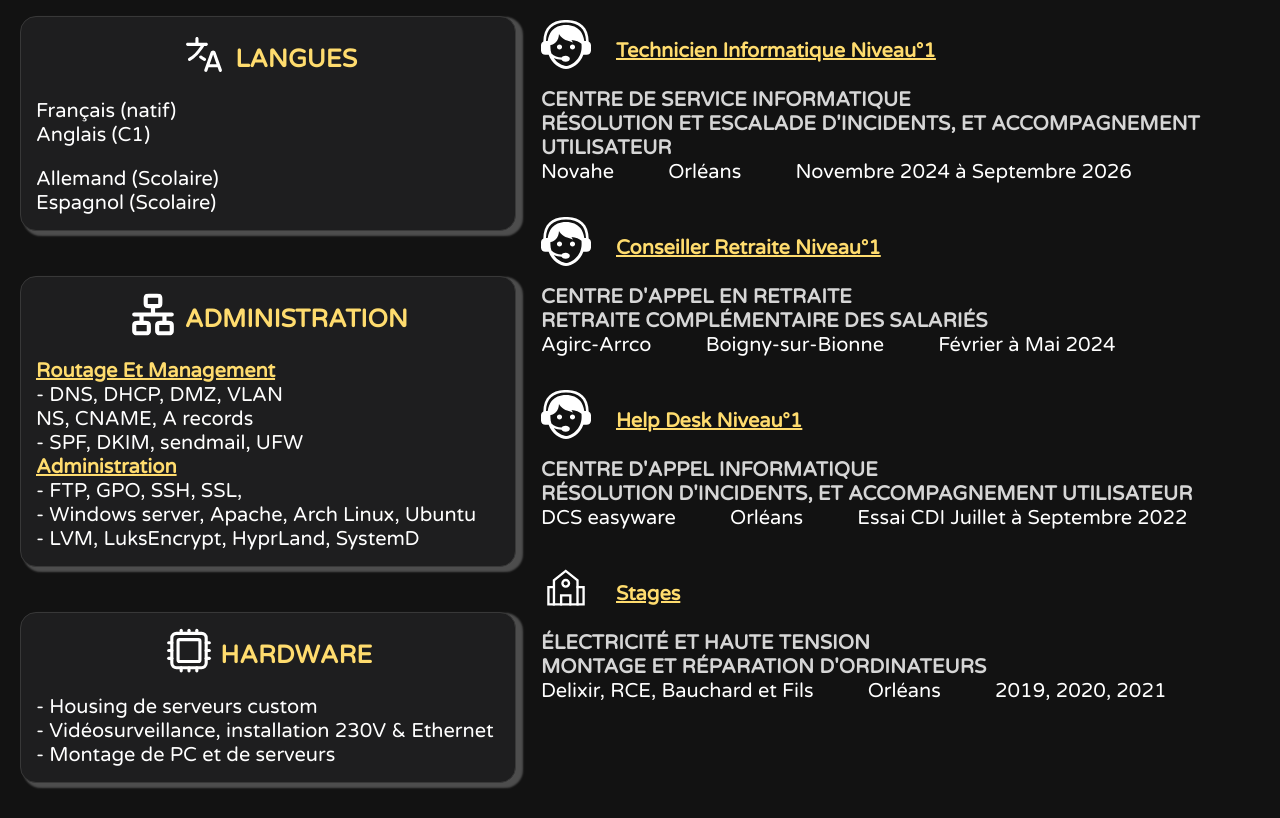
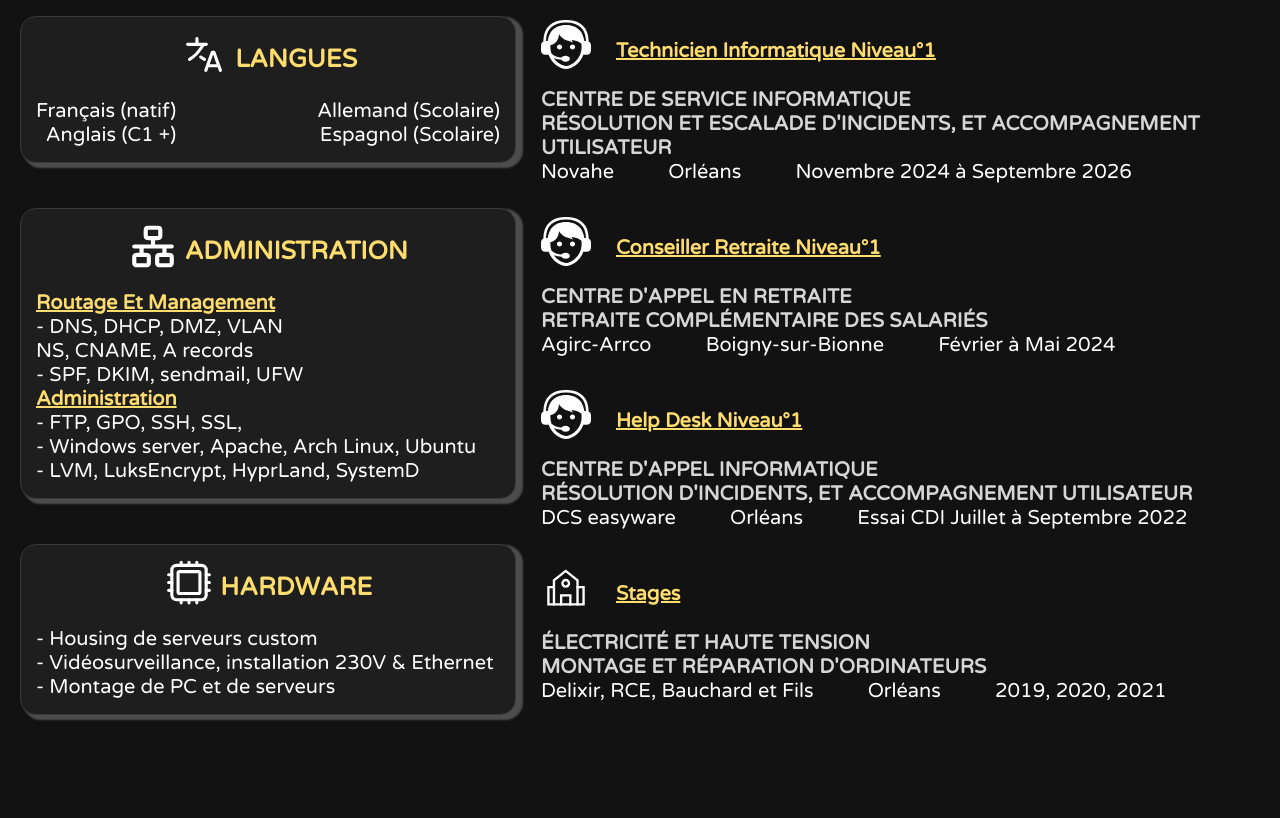
Before and after one commit to DELAHAIE-JB/cv, a plain HTML site: page index.html in a window 1280 px wide. Shown: the part 1108-1926 px from the top of the page. After the commit the page ends 1858 px from the top, so only its background shows below. Drawn offline with Linux system fonts and the light colour scheme.

Commit message:
fix styling for PDF export

```diff
--- a/css/contentDiv.css
+++ b/css/contentDiv.css
@@ -69,3 +69,11 @@ Cards sur chaque Diplômes / Expériences
 #content>div>div>div {
     margin-bottom: 5px;
 }
+
+#langues > div :first-child {
+    float: left;
+}
+
+#langues > div :last-child {
+    float: right;
+}
--- a/index.html
+++ b/index.html
@@ -135,11 +135,18 @@
                     <img src="./images/language.svg" class="svg" alt="">
                     Langues
                 </h3>
-                <p>Français (natif)</p>
-                <p>Anglais (C1)</p>
-                <br>
-                <p>Allemand (Scolaire)</p>
-                <p>Espagnol (Scolaire)</p>
+                <div>
+                    <div>
+                        <p>Français (natif)</p>
+                        <br>
+                        <p>Anglais (C1 +)</p>
+                    </div>
+                    <div>
+                        <p>Allemand (Scolaire)</p>
+                        <br>
+                        <p>Espagnol (Scolaire)</p>
+                    </div>
+                </div>
             </div>
             <div id="network">
                 <h3>
```
